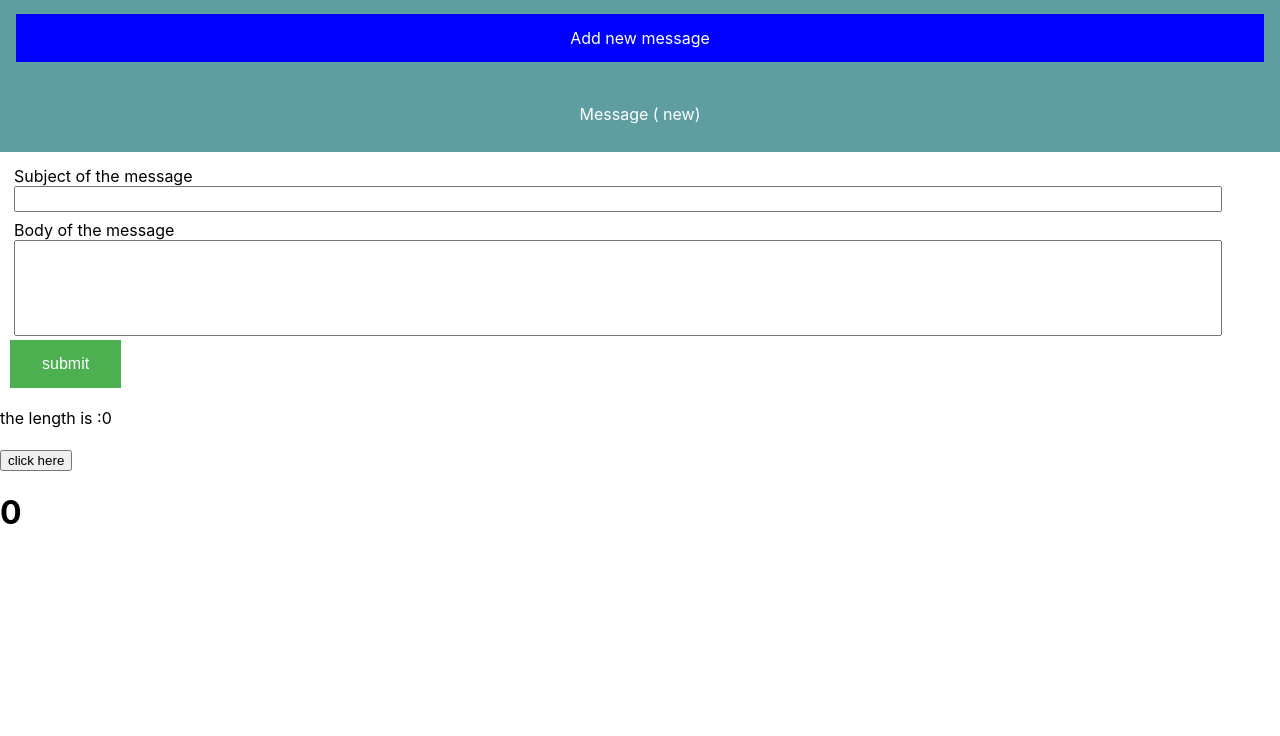
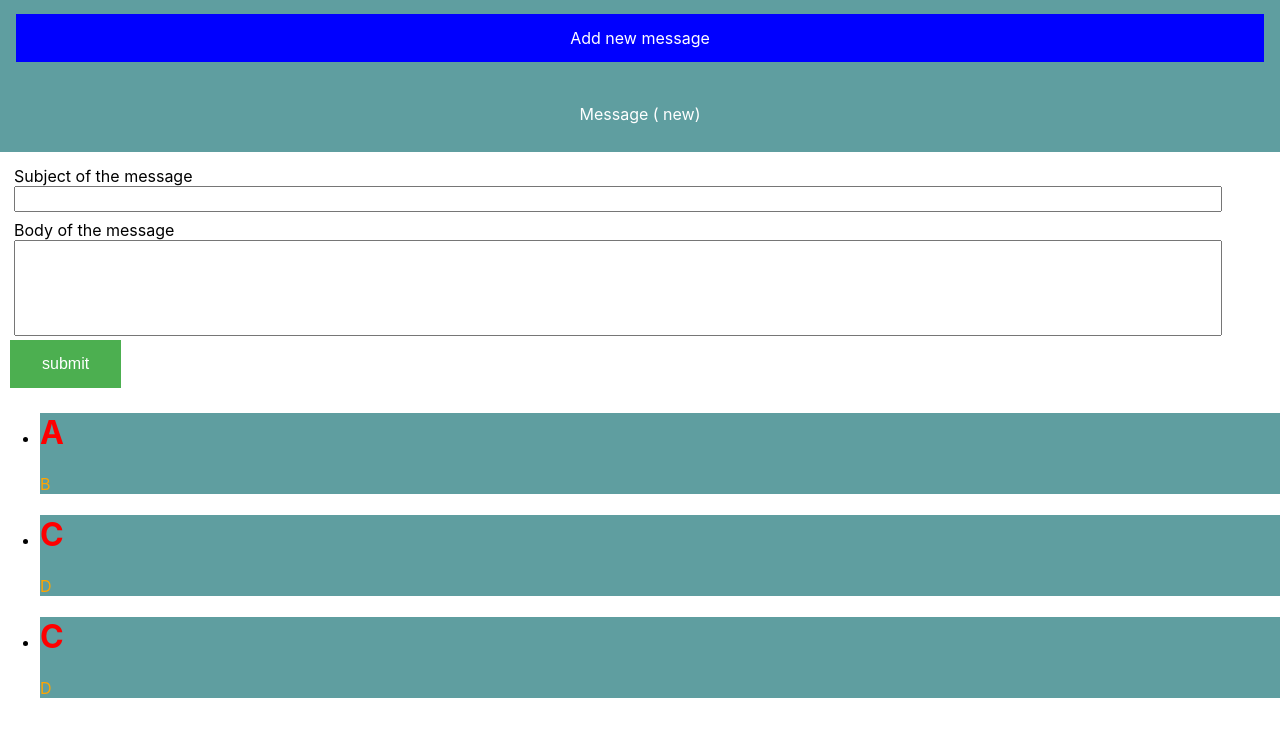
Before and after one commit to anas-kala/Assignment_5, a React (Create React App) app: page / in a window 1280 px wide. Shown: the top 736 px of the page. Built offline with nearby package versions, Linux system fonts and the light colour scheme.

Commit message:
add styling to message component

```diff
--- a/src/Components/MessageViewer/MessageViewer.jsx
+++ b/src/Components/MessageViewer/MessageViewer.jsx
@@ -1,21 +1,44 @@
 import React from 'react';
-import { useDispatch ,useSelector} from 'react-redux';
+import { useDispatch, useSelector } from 'react-redux';
+import styled from 'styled-components';
+
+const Wrapper=styled.div`
+background-color: cadetblue;
+`;
+
+const H1=styled.h1`
+    color: red;
+`;
+
+const P=styled.p`
+    color: orange;
+`;
 
 const MessageVeiwer = () => {
-    const dispatch=useDispatch();
-    const msgSubject=useSelector(state=>{
-        state.messages.map(e=>e.msgBody);
+    const dispatch = useDispatch();
+    const messages = useSelector(state => {
+        return state.messages;
     });
-    const counter=useSelector(state=>{
+    const counter = useSelector(state => {
         return state.counter;
     });
 
     return (
         <>
-            <p>the length is :{counter}</p>
+            {/* <p>the length is :{counter}</p>
             <h1>{msgSubject}</h1>
             <button onClick={()=>dispatch({ type: 'NEWMESSAGE'})}>click here</button>
-            <h1>{counter}</h1>
+            <h1>{counter}</h1> */}
+            <ul>
+                {messages.map((item, index) => {
+                    return <li key={index}>
+                        <Wrapper>
+                            <H1>{item.msgSubject}</H1>
+                            <P>{item.msgBody}</P>
+                        </Wrapper>
+                    </li>
+                })}
+            </ul>
         </>
 
     );
```
